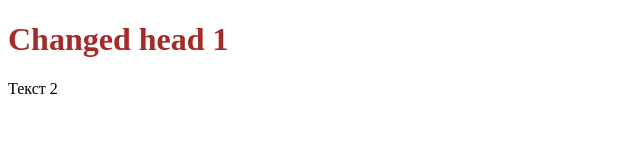
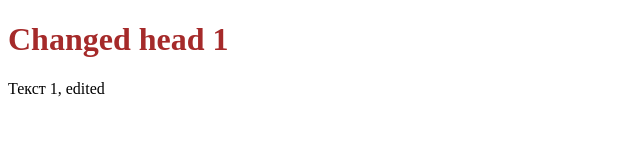
Before and after one commit to SlavaVasilakiy/git_advance, a plain HTML site: page Lesson_2/Classwork_2/index.html in a window 1280 px wide. Shown: the full height of the page, 0-640 px from the left. Drawn offline with Linux system fonts and the light colour scheme.

Commit message:
index.html edit

```diff
--- a/Lesson_2/Classwork_2/index.html
+++ b/Lesson_2/Classwork_2/index.html
@@ -12,6 +12,6 @@
 </head>
 <body>
     <h1>Changed head 1</h1>
-    <p>Текст 2</p>
+    <p>Текст 1, edited</p>
 </body>
 </html>
```
Also changed, not shown: 1 other file.
